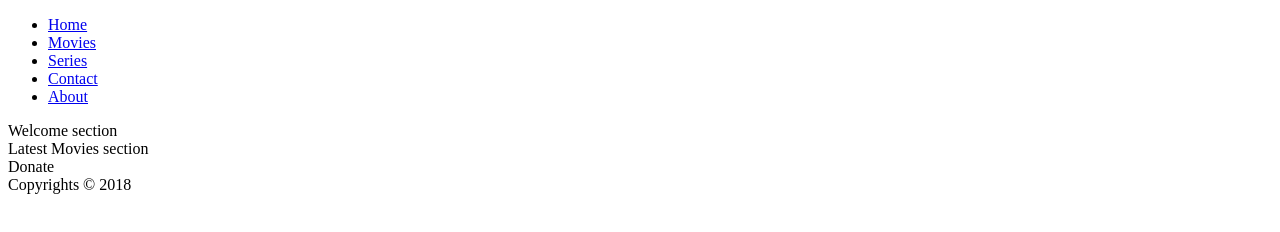
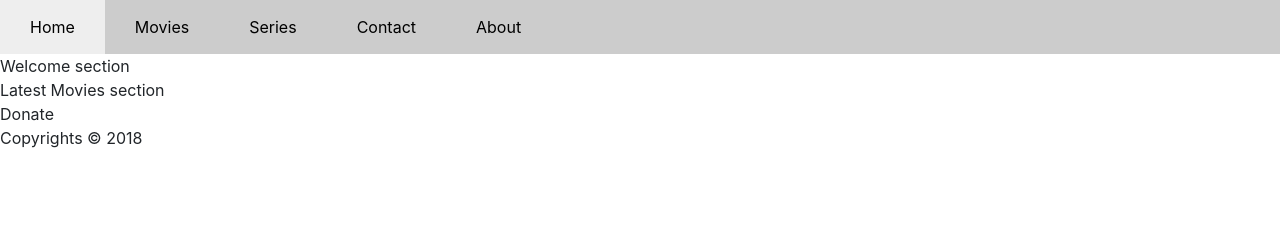
Before and after one commit to AbdelhamiedMostafa/MOVO, a plain HTML site: page index.html in a window 1280 px wide. Drawn offline with nearby package versions, Linux system fonts and the light colour scheme.

Commit message:
navbar simple update
adding little of css to the navbar

```diff
--- /dev/null
+++ b/css/master.css
@@ -0,0 +1,22 @@
+/*  */
+header{
+  background-color: #ccc;
+}
+ul{
+  list-style-type: none;
+  padding: 0;
+  margin:0;
+  overflow: hidden;
+}
+li{
+  float: left;
+  padding: 15px 30px;
+  cursor: pointer;
+}
+li:hover{
+  background-color: #eee;
+}
+a, a:hover{
+  text-decoration: none;
+  color: black;
+}
--- a/index.html
+++ b/index.html
@@ -3,6 +3,8 @@
   <head>
     <meta charset="utf-8">
     <title>MOVO | Movies</title>
+    <link href="https://maxcdn.bootstrapcdn.com/bootstrap/4.0.0/css/bootstrap.min.css" rel="stylesheet">
+    <link rel="stylesheet" href="css/master.css">
   </head>
   <body>
     <header>
```
Also changed, not shown: 1 other file.
